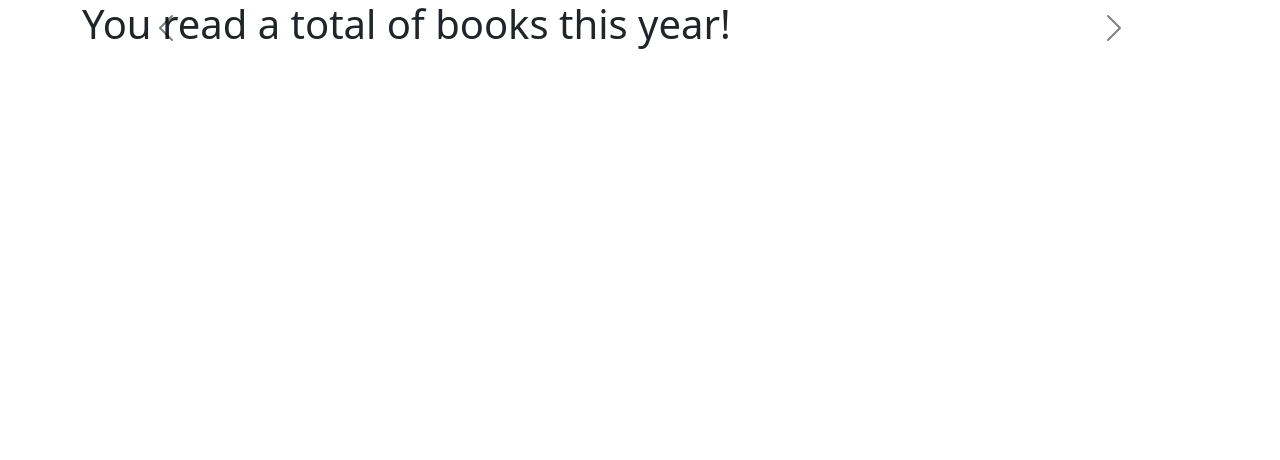
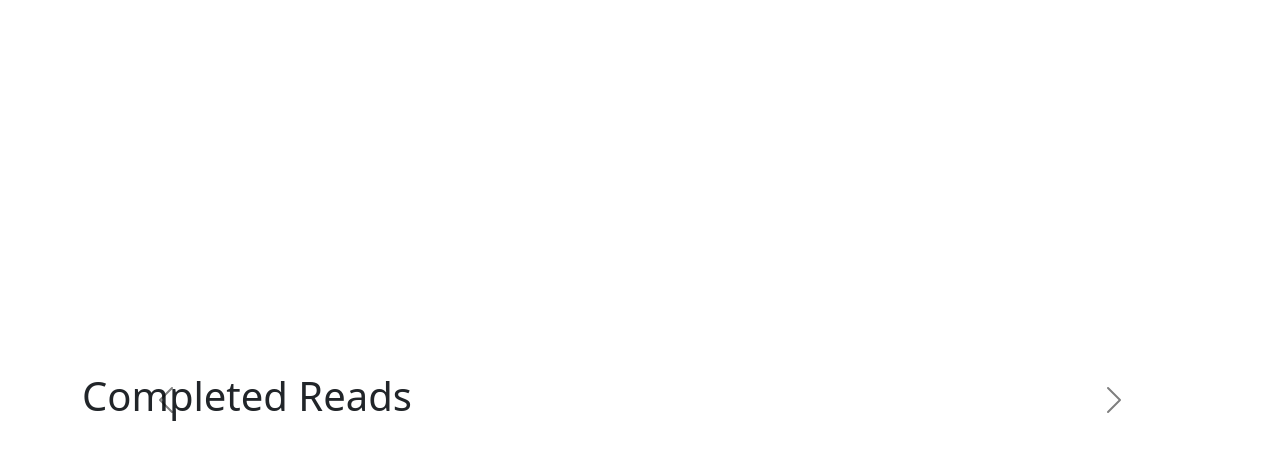
Before and after one commit to eryram98/completed-reads, a React (Create React App) app: page / in a window 1280 px wide. Shown: the top 460 px of the page. Built offline with nearby package versions, Linux system fonts and the light colour scheme; no server answers.

Commit message:
new pages and centered carousel

```diff
--- a/src/App.css
+++ b/src/App.css
@@ -36,3 +36,10 @@
     transform: rotate(360deg);
   }
 }
+
+.center{
+    display: flex;
+    justify-content: center;
+    align-items: center;
+    height: 100vh;
+}
--- a/src/App.js
+++ b/src/App.js
@@ -2,9 +2,14 @@
 import { useState } from "react";
 import Carousel from "react-bootstrap/Carousel";
 import Container from "react-bootstrap/Container";
+import Intro from "./Intro";
 import BookTotal from "./BookTotal";
 import ReadTime from "./ReadTime";
 import TopGenre from "./TopGenre";
+import MostReadMonth from "./MostReadMonth";
+import BooksPerMonth from "./BooksPerMonth";
+import Recs from "./Recs";
+import "./App.css"
 
 function App() {
     const [index, setIndex] = useState(0);
@@ -14,17 +19,29 @@
     }
 
     return  (
-        <div>
+        <div className="center">
             <Container>
-                <Carousel activeIndex={index} onSelect={handleSelect} data-bs-theme="dark" indicators={false} interval={7000}>
+                <Carousel activeIndex={index} onSelect={handleSelect} data-bs-theme="dark" indicators={false}interval={8000}>
+                    <Carousel.Item>
+                        <Intro />
+                    </Carousel.Item>
                     <Carousel.Item>
                         <BookTotal />
                     </Carousel.Item>
                     <Carousel.Item>
-                        < ReadTime />
+                        <ReadTime />
                     </Carousel.Item>
                     <Carousel.Item>
                         <TopGenre />
+                    </Carousel.Item>
+                    <Carousel.Item>
+                        <MostReadMonth />
+                    </Carousel.Item>
+                    <Carousel.Item>
+                        <BooksPerMonth />
+                    </Carousel.Item>
+                    <Carousel.Item>
+                        <Recs />
                     </Carousel.Item>
                 </Carousel>
             </Container>
--- /dev/null
+++ b/src/BooksPerMonth.js
@@ -0,0 +1,26 @@
+import { useState, useEffect } from "react";
+
+function BooksPerMonth() {
+    const [data, setData] = useState([]);
+
+    useEffect(() => {
+       fetch('http://localhost:8080/completedreads/bookspermonth')
+          .then((res) => res.json())
+          .then((data) => {
+//             console.log(data);
+             setData(data);
+          })
+          .catch((err) => {
+             console.log(err.message);
+          });
+    }, []);
+
+
+    return  (
+      <div>
+        <h1>You averaged {data} books per month!</h1>
+      </div>
+    );
+}
+
+export default BooksPerMonth;
--- /dev/null
+++ b/src/Intro.js
@@ -0,0 +1,11 @@
+
+function Intro() {
+
+    return  (
+      <div>
+        <h1>Completed Reads</h1>
+      </div>
+    );
+}
+
+export default Intro;
--- /dev/null
+++ b/src/MostReadMonth.js
@@ -0,0 +1,26 @@
+import { useState, useEffect } from "react";
+
+function MostReadMonth() {
+    const [data, setData] = useState([]);
+
+    useEffect(() => {
+       fetch('http://localhost:8080/completedreads/mostreadmonth')
+          .then((res) => res.json())
+          .then((data) => {
+//             console.log(data);
+             setData(data);
+          })
+          .catch((err) => {
+             console.log(err.message);
+          });
+    }, []);
+
+
+    return  (
+      <div>
+        <h1>{data[0]}, {data[1]}, and {data[2]} were your most read months this year!</h1>
+      </div>
+    );
+}
+
+export default MostReadMonth;
--- /dev/null
+++ b/src/Recs.js
@@ -0,0 +1,11 @@
+
+function Recs() {
+
+    return  (
+      <div>
+        <h1>Recommendations from this year:</h1>
+      </div>
+    );
+}
+
+export default Recs;
```
